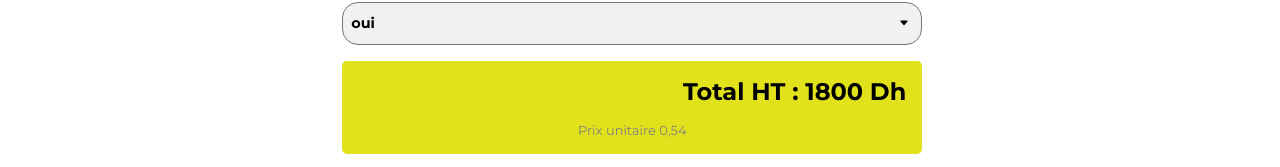
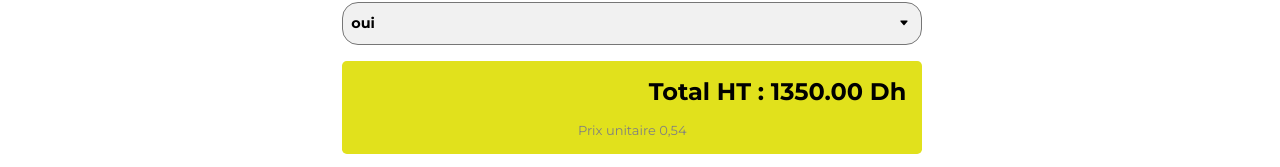
Before and after one commit to eldevyas/CopyBen, a Next.js app in the folder client/: page /produits/depliants in a window 1280 px wide. Shown: the part 1156-1323 px from the top of the page. Built offline with nearby package versions, Linux system fonts and the light colour scheme.

Commit message:
price changable

```diff
--- a/client/pages/produits/depliants.tsx
+++ b/client/pages/produits/depliants.tsx
@@ -46,7 +46,8 @@ export default function Page() {
             },
         }));
 
-    console.log(state);
+const price = state.values.quantite*0.54;
+
     const onSubmit = async () => {
         setState((prev) => ({
             ...prev,
@@ -233,7 +234,7 @@ export default function Page() {
                             <div className="FirstDiv FixedDiv">
                                 <div className="YellowSection">
                                     <p className="YellowSectionParag">
-                                        Total HT : 1800 Dh
+                                        Total HT : {price.toFixed(2)} Dh
                                     </p>
                                     <p className="LittlePar">
                                         Prix unitaire 0,54
--- a/client/styles/Pages/Products/Imports/_2. Calculateur.scss
+++ b/client/styles/Pages/Products/Imports/_2. Calculateur.scss
@@ -178,6 +178,9 @@
         margin-top: 10%;
         cursor: pointer;
         border-radius: .3rem;
+        &:hover{
+            background-color: rgb(218, 218, 8);
+            }
     }
 
 }
@@ -328,7 +331,6 @@
         border-radius: .3rem;
         &:hover{
         background-color: rgb(218, 218, 8);
-
         }
     }
 }
```
